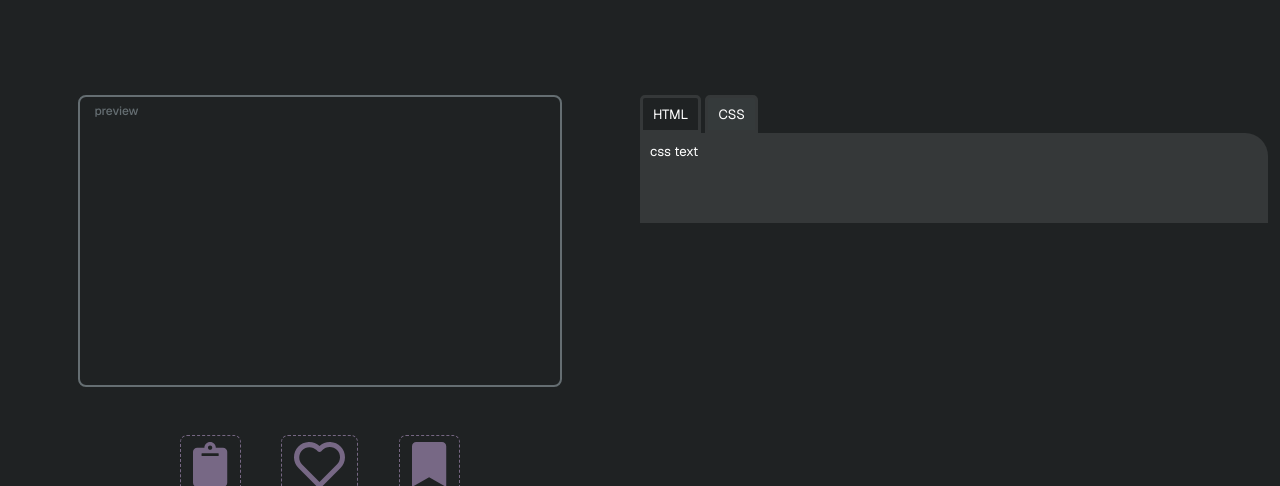
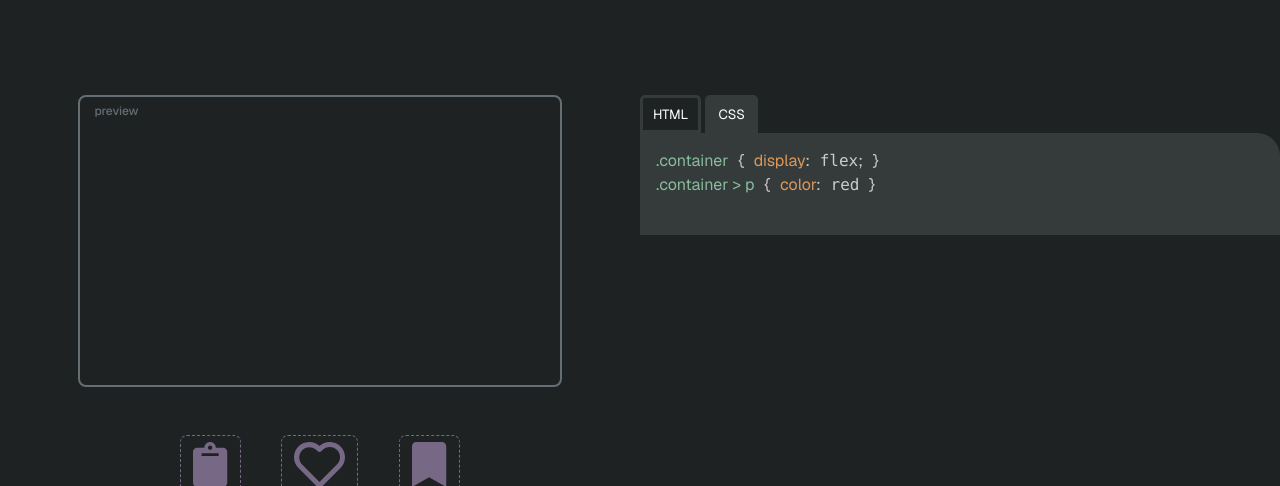
Before and after one commit to patrykmil/IU_css-library, a PHP site: page /component in a window 1280 px wide. Shown: the part 97-583 px from the top of the page. Run offline with PHP 8.4, Linux system fonts and the light colour scheme; a stand-in replaces the project's code that opens the database connection; some libraries are stand-ins or nearby versions.

Commit message:
+prism js

```diff
--- /dev/null
+++ b/public/prism/prism.css
@@ -0,0 +1,174 @@
+/* PrismJS 1.29.0
+https://prismjs.com/download.html#themes=prism-tomorrow&languages=markup+css&plugins=normalize-whitespace+toolbar+copy-to-clipboard+match-braces */
+code[class*=language-], pre[class*=language-] {
+    color: #ccc;
+    background: 0 0;
+    font-family: Consolas, Monaco, 'Andale Mono', 'Ubuntu Mono', monospace;
+    font-size: 1em;
+    text-align: left;
+    white-space: pre;
+    word-spacing: normal;
+    word-break: normal;
+    word-wrap: normal;
+    line-height: 1.5;
+    -moz-tab-size: 4;
+    -o-tab-size: 4;
+    tab-size: 4;
+    -webkit-hyphens: none;
+    -moz-hyphens: none;
+    -ms-hyphens: none;
+    hyphens: none
+}
+
+pre[class*=language-] {
+    padding: 1em;
+    margin: 0;
+    overflow: auto
+}
+
+:not(pre) > code[class*=language-], pre[class*=language-] {
+    background: var(--light-background);
+}
+
+:not(pre) > code[class*=language-] {
+    padding: .1em;
+    border-radius: .3em;
+    white-space: normal
+}
+
+.token.block-comment, .token.cdata, .token.comment, .token.doctype, .token.prolog {
+    color: #999
+}
+
+.token.punctuation {
+    color: #ccc
+}
+
+.token.attr-name {
+    color: var(--accent-green);
+}
+
+.token.deleted, .token.namespace, .token.tag {
+    color: var(--accent-orange);
+}
+
+.token.function-name {
+    color: #6196cc
+}
+
+.token.boolean, .token.function, .token.number {
+    color: var(--accent-orange);
+}
+
+.token.class-name, .token.constant, .token.property, .token.symbol {
+    color: var(--accent-orange);
+}
+
+.token.atrule, .token.builtin, .token.important, .token.keyword, .token.selector {
+    color: var(--accent-green);
+}
+
+.token.attr-value, .token.char, .token.regex, .token.string, .token.variable {
+    color: var(--accent-green);
+}
+
+.token.entity, .token.operator, .token.url {
+    color: #67cdcc
+}
+
+.token.bold, .token.important {
+    font-weight: 700
+}
+
+.token.italic {
+    font-style: italic
+}
+
+.token.entity {
+    cursor: help
+}
+
+.token.inserted {
+    color: green
+}
+
+div.code-toolbar {
+    position: relative
+}
+
+div.code-toolbar > .toolbar {
+    position: absolute;
+    z-index: 10;
+    top: .3em;
+    right: .2em;
+    transition: opacity .3s ease-in-out;
+    opacity: 0
+}
+
+div.code-toolbar:hover > .toolbar {
+    opacity: 1
+}
+
+div.code-toolbar:focus-within > .toolbar {
+    opacity: 1
+}
+
+div.code-toolbar > .toolbar > .toolbar-item {
+    display: inline-block
+}
+
+div.code-toolbar > .toolbar > .toolbar-item > a {
+    cursor: pointer
+}
+
+div.code-toolbar > .toolbar > .toolbar-item > button {
+    background: 0 0;
+    border: 0;
+    color: inherit;
+    font: inherit;
+    line-height: normal;
+    overflow: visible;
+    padding: 0;
+    -webkit-user-select: none;
+    -moz-user-select: none;
+    -ms-user-select: none
+}
+
+div.code-toolbar > .toolbar > .toolbar-item > a, div.code-toolbar > .toolbar > .toolbar-item > button, div.code-toolbar > .toolbar > .toolbar-item > span {
+    color: #bbb;
+    font-size: .8em;
+    padding: 0 .5em;
+    background: #f5f2f0;
+    background: rgba(224, 224, 224, .2);
+    box-shadow: 0 2px 0 0 rgba(0, 0, 0, .2);
+    border-radius: .5em
+}
+
+div.code-toolbar > .toolbar > .toolbar-item > a:focus, div.code-toolbar > .toolbar > .toolbar-item > a:hover, div.code-toolbar > .toolbar > .toolbar-item > button:focus, div.code-toolbar > .toolbar > .toolbar-item > button:hover, div.code-toolbar > .toolbar > .toolbar-item > span:focus, div.code-toolbar > .toolbar > .toolbar-item > span:hover {
+    color: inherit;
+    text-decoration: none
+}
+
+.token.punctuation.brace-hover, .token.punctuation.brace-selected {
+    outline: solid 1px
+}
+
+.rainbow-braces .token.punctuation.brace-level-1, .rainbow-braces .token.punctuation.brace-level-5, .rainbow-braces .token.punctuation.brace-level-9 {
+    color: #e50;
+    opacity: 1
+}
+
+.rainbow-braces .token.punctuation.brace-level-10, .rainbow-braces .token.punctuation.brace-level-2, .rainbow-braces .token.punctuation.brace-level-6 {
+    color: #0b3;
+    opacity: 1
+}
+
+.rainbow-braces .token.punctuation.brace-level-11, .rainbow-braces .token.punctuation.brace-level-3, .rainbow-braces .token.punctuation.brace-level-7 {
+    color: #26f;
+    opacity: 1
+}
+
+.rainbow-braces .token.punctuation.brace-level-12, .rainbow-braces .token.punctuation.brace-level-4, .rainbow-braces .token.punctuation.brace-level-8 {
+    color: #e0e;
+    opacity: 1
+}
--- a/public/scripts/code_area.js
+++ b/public/scripts/code_area.js
@@ -6,6 +6,10 @@ const html_button = document.getElementById('html_button');
 function autoExpand(textarea) {
     textarea.style.height = 'auto';
     textarea.style.height = textarea.scrollHeight + 'px';
+}
+
+function highlightCode(element) {
+    Prism.highlightElement(element.querySelector('code'));
 }
 
 css_button.addEventListener('click', () => {
@@ -22,5 +26,12 @@ html_button.addEventListener('click', () => {
     css_button.classList.remove('active');
 });
 
-css_textarea.addEventListener('input', () => autoExpand(css_textarea));
-html_textarea.addEventListener('input', () => autoExpand(html_textarea));
+css_textarea.addEventListener('input', () => {
+    autoExpand(css_textarea);
+    highlightCode(css_textarea);
+});
+
+html_textarea.addEventListener('input', () => {
+    autoExpand(html_textarea);
+    highlightCode(html_textarea);
+});
--- a/public/styles/component.css
+++ b/public/styles/component.css
@@ -125,7 +125,7 @@
     justify-content: center;
     align-items: center;
     border-radius: 0.3125rem 0.3125rem 0 0;
-    border: 3px solid #353839;
+    border: 3px solid var(--light-background);
 }
 
 .change_code.active {
@@ -144,7 +144,7 @@
     align-items: center;
     gap: 0.625rem;
     border-radius: 0 1.4375rem 0 0;
-    background: #353839;
+    background: var(--light-background);
     overflow: hidden;
     resize: none;
     border: none;
--- a/public/views/component.html.php
+++ b/public/views/component.html.php
@@ -9,6 +9,8 @@
     <link rel="stylesheet" href="public/styles/component.css">
     <script src="public/scripts/mobile_menu.js" defer></script>
     <script src="public/scripts/code_area.js" defer></script>
+    <link rel="stylesheet" href="public/prism/prism.css">
+    <script src="public/prism/prism.js" defer></script>
 </head>
 
 <body>
@@ -44,8 +46,19 @@
                 <button class="change_code" id="html_button" type="button">HTML</button>
                 <button class="change_code active" id="css_button" type="button">CSS</button>
             </div>
-            <textarea class="code auto_expand" id="html_textarea" name="html" readonly>html text</textarea>
-            <textarea class="code active auto_expand" id="css_textarea" name="css" readonly>css text</textarea>
+            <pre class="code auto_expand" id="html_textarea">
+                <code class="language-html match-braces">
+                    &lt;div class="container"&gt;
+                        &lt;p&gt;This is a paragraph inside a container.&lt;/p&gt;
+                    &lt;/div&gt;
+                </code>
+            </pre>
+            <pre class="code active auto_expand" id="css_textarea" >
+                <code class="language-css match-braces">
+                    .container { display: flex; }
+                    .container &gt; p { color: red }
+                </code>
+            </pre>
         </div>
     </div>
 </div>
--- a/src/controllers/CreateController.php
+++ b/src/controllers/CreateController.php
@@ -17,6 +17,6 @@ class CreateController extends AppController
 
     public function component()
     {
-        $this->render("create");
+        return $this->render("create");
     }
 }
--- a/src/controllers/SecurityController.php
+++ b/src/controllers/SecurityController.php
@@ -8,7 +8,7 @@ use validation\Validator;
 
 class SecurityController extends AppController
 {
-    private static $instance = null;
+    private static ?SecurityController $instance = null;
     private Repository $repository;
 
     private function __construct()
```
Also changed, not shown: public/prism/prism.js (added).
